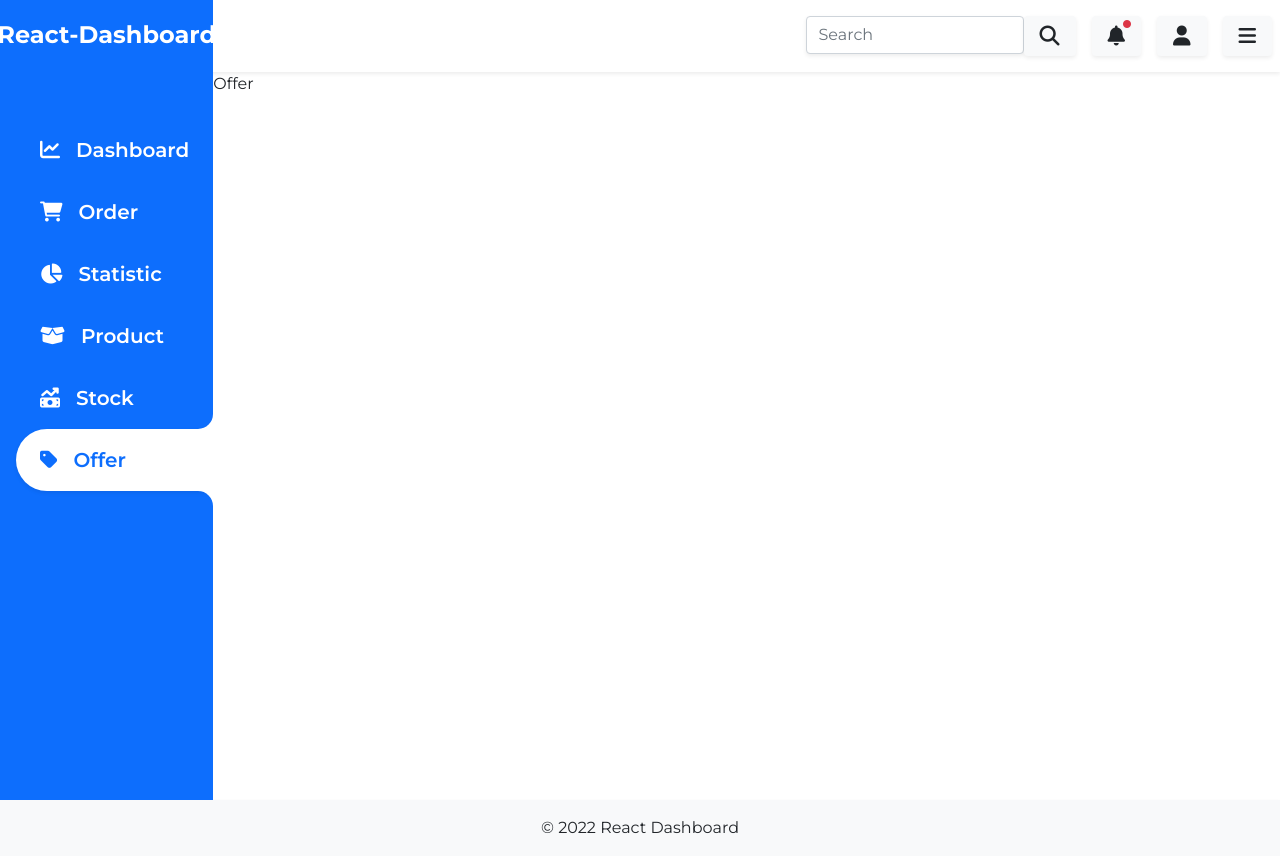
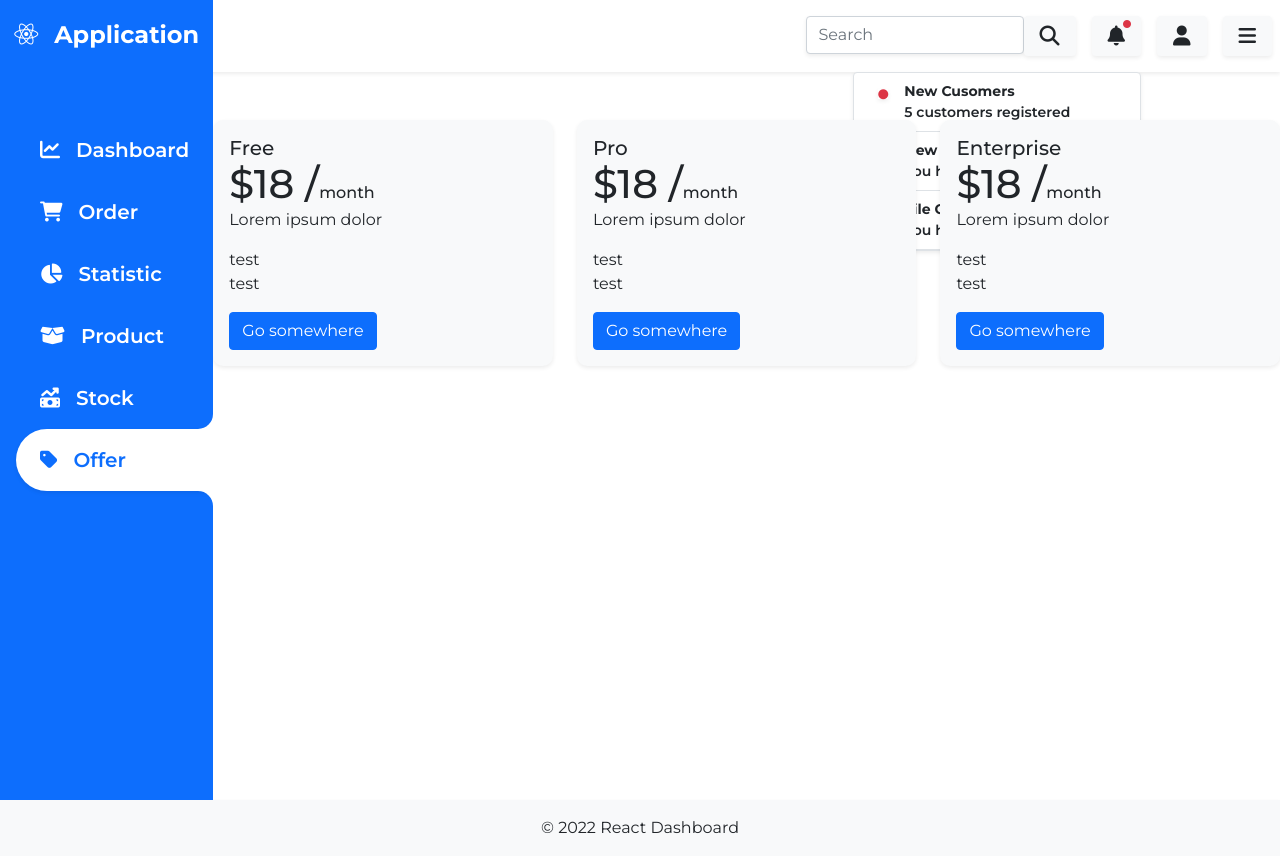
Before and after one commit to LpInfotech/React-dashboard, a React (Create React App) app: page /offer in a window 1280 px wide. Both pictures are taken after a click on the item 1116 px from the left and 36 px from the top of the page. Built offline with nearby package versions, Linux system fonts and the light colour scheme; data requests are answered from the project's data file.

Commit message:
dashboard

```diff
--- a/db.json
+++ b/db.json
@@ -268,5 +268,25 @@
       "icon" : "fa-solid fa-tag",
       "url": "offer"
     }
-  ]
+  ],
+
+  "message": [{
+    "id": "1",
+    "title": "New Cusomers",
+    "message": "5 customers registered",
+    "url": "/"
+  },
+  {
+    "id": "2",
+    "title": "New Order",
+    "message" : "You have recived your orders.",
+    "url": "order"
+  },
+  {
+    "id": "3",
+    "title": "File Generated",
+    "message" : "You have generate a new file",
+    "url": "statistic"
+  }
+]
 }
--- a/src/App.js
+++ b/src/App.js
@@ -15,26 +15,33 @@ export class App extends Component {
 
   constructor(props) {
     super(props);
-    this.state = { isShowDropdown: false, isOpen: false, items: [], error: null, isLoading: false };
-    this.handleDropdown = this.handleDropdown.bind(this);
-    this.handleSideMenu = this.handleSideMenu.bind(this);
+    this.state = { isShowDropdown: false, isOpen: false, items: [], error: null, isLoading: false,isNotification: false,notificationArr:[]};
   }
 
   async componentDidMount() {
-    const url = `http://localhost:3004/site`;
+    const siteUrl = `http://localhost:3004/site`;
+    const notificationUrl = "http://localhost:3004/message";
     try {
-      await fetch(url).then(response => response.json()).then(data => {
+      Promise.all([
+        await fetch(siteUrl).then(response => response.json()).then(data => {
         this.setState({ items: data, isLoading: true, error: null });
+      }),
+      await fetch(notificationUrl).then(response => response.json()).then(data => {
+        this.setState({ notificationArr: data, isLoading: true, error: null });
       })
+      ])
     } catch (error) {
       this.setState({ isLoading: true, error });
       console.error(error);
     }
-
   }
 
   handleSideMenu = () => {
     this.setState(prevState => ({ isOpen: !prevState.isOpen }));
+  }
+
+  handleNotification = () => {
+    this.setState(prevState => ({ isNotification : !prevState.isNotification  }));
   }
 
   handleDropdown = () => {
@@ -42,7 +49,7 @@ export class App extends Component {
   }
 
   render() {
-    const {items,error,isLoading} = this.state
+    const {items,error,isLoading,isNotification,notificationArr} = this.state
     if(error){
       return <div className="text-danger">Error:{error.message} </div>
     }else if(!isLoading){
@@ -56,7 +63,9 @@ export class App extends Component {
       <BrowserRouter>
         <div className="row gx-0">
           <div className="col-2"><AsideNav openMenu={this.state.isOpen} navData={items}/></div>
-          <div className={`${this.props.openMenu ? 'col-10' : 'col-12'}`}><Header menu={this.state.isShowDropdown} handleSideBar={this.handleSideMenu} handleDropdown={this.handleDropdown} />
+          <div className={`${this.props.openMenu ? 'col-10' : 'col-12'}`}>
+          <Header menu={this.state.isShowDropdown} handleSideBar={this.handleSideMenu} handleDropdown={this.handleDropdown}
+           handleNotification={this.handleNotification} isNotification={isNotification} notificationArr={notificationArr} />
             <main style={this.state.isOpen ? { marginLeft: '0%', transition: 'all 0.5s' } : { marginLeft: '16.66666667%', transition: 'all 0.5s' }}>
               <Routes>
                 <Route path="/" element={<Home />} />
--- a/src/components/AsideNav/AsideNav.js
+++ b/src/components/AsideNav/AsideNav.js
@@ -3,12 +3,13 @@ import { NavLink } from 'react-router-dom';
 import './asideNav.css';
 
 export default class AsideNav extends Component {
+
   render() {
 
     return (
-      <aside className={`bg-primary ${this.props.openMenu ? 'close' : ''}`}>
+      <aside className={`bg-primary ${this.props.openMenu ? 'close' :''}`}>
         <nav className="navbar py-3 d-flex justify-content-center mb-5">
-          <NavLink className="navbar-brand text-white m-0" to="/"><h4 className="mb-0 fw-bold">React-Dashboard</h4></NavLink>
+          <NavLink className="navbar-brand text-white m-0" to="/"><h4 className="mb-0 fw-bold"><i className="fa-brands fa-react me-3"></i>Application</h4></NavLink>
         </nav>
 
         <ul className="nav flex-column ps-3">
--- /dev/null
+++ b/src/components/Card/Card.js
@@ -0,0 +1,29 @@
+import PropTypes from 'prop-types'
+import React, { Component } from 'react'
+import { Link } from "react-router-dom";
+import './card.css';
+
+export default class Card extends Component {
+  static propTypes = {}
+
+
+  render() {
+
+    return (
+<div className={`card ${this.props && this.props.headerProps}`}>
+  {/* <img src="..." className="card-img-top" alt="..."/> */}
+  <div className="card-body">
+   <h5 className="card-title mb-0">{this.props.title}</h5>
+   {this.props.bodyTitle && <h1 className="mb-0">{this.props.bodyIcon && <span>{this.props.bodyIcon}</span>}{this.props.bodyTitle}{this.props.month && <small className="fs-6">{this.props.month}</small>}</h1>}
+    <p className="card-text">{this.props.text}</p>
+    {this.props.list && <ul className="list-unstyled">
+        {this.props.list.split(",").map((item, index)=>{
+        return <li key={index}>{item}</li>
+        })}
+    </ul>}
+    <Link to="/" className="btn btn-primary">Go somewhere</Link>
+  </div>
+</div>
+    )
+  }
+}
--- a/src/components/Header/Header.js
+++ b/src/components/Header/Header.js
@@ -1,7 +1,9 @@
 import React, { Component } from 'react';
+import { Link } from "react-router-dom";
 import './header.css';
 
 export class Header extends Component {
+
   render() {
 
     return (
@@ -17,19 +19,22 @@ export class Header extends Component {
                   <i className="fa-solid fa-magnifying-glass px-2 fa-lg"></i>
                 </div>
               </li>
-              <li className="nav-item mx-2 position-relative">
+              <li className="nav-item mx-2 position-relative" onClick={this.props.handleNotification}>
                 <div className="nav-link p-2 text-dark bg-light shadow-sm rounded position-relative custom-dropdown">
                   <i className="fa-solid fa-bell px-2 fa-lg"></i>
                   <i className="fa-solid fa-circle text-danger shadow-sm fa-circle-icon fa-lg me-2 fa-notification-icon"></i>
                 </div>
-                <div className="custom-dropdown-menu shadow-sm rounded collapse bg-white mt-3 border position-absolute">
+                <div className={`custom-dropdown-menu shadow-sm rounded collapse bg-white mt-3 border position-absolute ${this.props.isNotification ? 'show' : ' '}`}>
                   <ul className="list-unstyled">
-                    <li>
-                      <a className="nav-link text-dark border-bottom px-4" href="#">
+                  {this.props.notificationArr.map(message =>{
+                  return  <li key={message.id}>
+                      <Link className="nav-link text-dark border-bottom px-4 d-flex" to={message.url}>
                         <span> <i className="fa-solid fa-circle text-danger shadow-sm fa-circle-icon fa-notification-list me-3"></i></span>
-                        <span className="small"><span className="fw-bold">Test</span> Test</span>
-                      </a>
+                        <span className="small d-flex flex-column"><span className="fw-bold">{message.title}</span>{message.message}</span>
+                      </Link>
                     </li>
+                  })
+                  }
                   </ul>
                 </div>
               </li>
--- a/src/pages/Offer/Offer.js
+++ b/src/pages/Offer/Offer.js
@@ -1,9 +1,18 @@
-import React, { Component } from 'react'
-
+import React, { Component } from 'react';
+import Card from '../../components/Card/Card';
+import './offer.css';
 export class Offer extends Component {
   render() {
     return (
-      <div>Offer</div>
+      <section id="offer">
+      <div className="container py-5">
+        <div className="row">
+          <div className="col-4"><Card headerProps={"bg-light border-0 shadow-sm"} bodyIcon={'$'} bodyTitle={'18 /'} month={'month'} list={'test,test'}  title={'Free'} icon={"fa-solid fa-lock-open"} text={"Lorem ipsum dolor"}/></div>
+          <div className="col-4"><Card headerProps={"bg-light border-0 shadow-sm"} list={'test,test'} month={'month'} bodyTitle={'18 /'} bodyIcon={'$'} title={'Pro'} icon={"fas fa-lock fa-fw"} text={"Lorem ipsum dolor"}/></div>
+          <div className="col-4"><Card headerProps={"bg-light border-0 shadow-sm"} list={'test,test'} month={'month'} bodyTitle={'18 /'} bodyIcon={'$'} title={'Enterprise'} icon={"fas fa-lock fa-fw"} text={"Lorem ipsum dolor"}/></div>
+        </div>
+      </div>
+      </section>
     )
   }
 }
--- a/src/pages/Offer/offer.css
+++ b/src/pages/Offer/offer.css
@@ -0,0 +1,4 @@
+
+#offer .card{
+    border-radius: 0.625rem;
+}
```
Also changed, not shown: src/components/Card/card.css (added).
